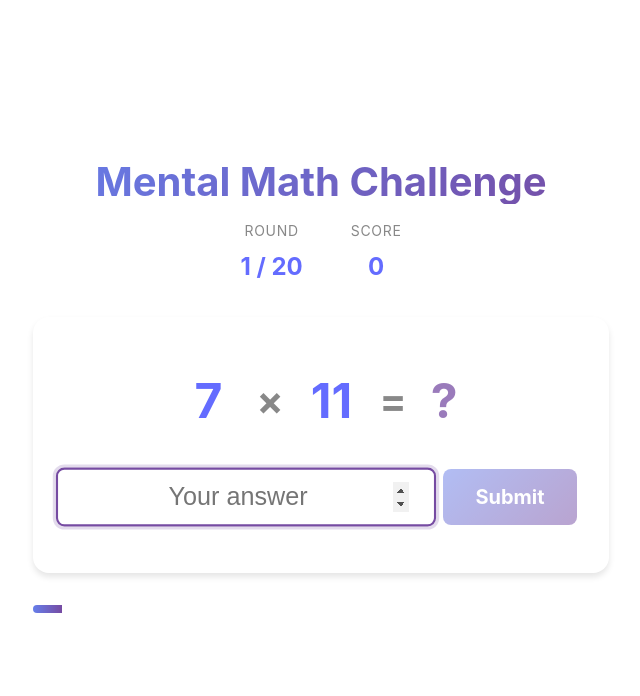
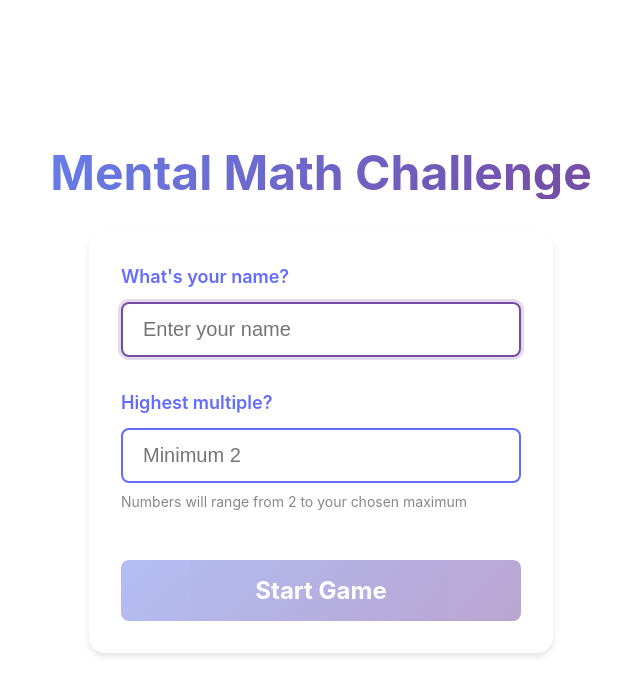
Before and after one commit to alq666/mental, a React (Vite) app: page / in a window 1280 px wide. Shown: the top 696 px of the page, without its empty margins (319-959 px from the left). Built offline with nearby package versions, Linux system fonts and the light colour scheme.

Commit message:
Modify the application to ask for the name, and for the highest multiple at the beginning of the session. Then use that multiple as an upper bound for the numbers to multiply Also, measure the time to reach the 20 answers and print that time at the end.

```diff
--- a/src/App.css
+++ b/src/App.css
@@ -25,6 +25,13 @@
     -webkit-background-clip: text;
     -webkit-text-fill-color: transparent;
     background-clip: text;
+}
+
+.player-name {
+    font-size: 1rem;
+    color: #888;
+    margin: 0;
+    font-weight: 500;
 }
 
 .game-stats {
@@ -251,6 +258,17 @@
     margin: 0.5rem 0 0 0;
 }
 
+.time-taken {
+    font-size: 1.25rem;
+    color: #888;
+    margin: 1rem 0 0 0;
+}
+
+.time-taken strong {
+    color: #646cff;
+    font-size: 1.5rem;
+}
+
 .restart-button {
     font-size: 1.5rem;
     padding: 1rem 3rem;
@@ -272,8 +290,102 @@
     transform: translateY(0);
 }
 
+/* Setup Screen */
+.setup-container {
+    display: flex;
+    flex-direction: column;
+    align-items: center;
+    gap: 2rem;
+    padding: 2rem;
+    animation: fadeIn 0.5s ease;
+}
+
+.setup-container h1 {
+    margin: 0;
+    font-size: 3rem;
+    background: linear-gradient(135deg, #667eea 0%, #764ba2 100%);
+    -webkit-background-clip: text;
+    -webkit-text-fill-color: transparent;
+    background-clip: text;
+}
+
+.setup-form {
+    display: flex;
+    flex-direction: column;
+    gap: 2rem;
+    width: 100%;
+    max-width: 400px;
+    background: rgba(255, 255, 255, 0.05);
+    border-radius: 1rem;
+    padding: 2rem;
+    box-shadow: 0 4px 6px rgba(0, 0, 0, 0.1);
+}
+
+.form-group {
+    display: flex;
+    flex-direction: column;
+    gap: 0.75rem;
+    text-align: left;
+}
+
+.form-group label {
+    font-size: 1.125rem;
+    font-weight: 600;
+    color: #646cff;
+}
+
+.setup-input {
+    font-size: 1.25rem;
+    padding: 0.875rem 1.25rem;
+    border: 2px solid #646cff;
+    border-radius: 0.5rem;
+    background: rgba(255, 255, 255, 0.05);
+    color: inherit;
+    transition: all 0.3s ease;
+}
+
+.setup-input:focus {
+    outline: none;
+    border-color: #764ba2;
+    box-shadow: 0 0 0 3px rgba(118, 75, 162, 0.2);
+}
+
+.form-hint {
+    font-size: 0.875rem;
+    color: #888;
+    margin-top: -0.25rem;
+}
+
+.start-button {
+    font-size: 1.5rem;
+    padding: 1rem 2rem;
+    border: none;
+    border-radius: 0.5rem;
+    background: linear-gradient(135deg, #667eea 0%, #764ba2 100%);
+    color: white;
+    font-weight: bold;
+    cursor: pointer;
+    transition: all 0.3s ease;
+    margin-top: 1rem;
+}
+
+.start-button:hover:not(:disabled) {
+    transform: translateY(-2px);
+    box-shadow: 0 8px 25px rgba(102, 126, 234, 0.4);
+}
+
+.start-button:active:not(:disabled) {
+    transform: translateY(0);
+}
+
+.start-button:disabled {
+    opacity: 0.5;
+    cursor: not-allowed;
+}
+
 /* Responsive Design */
 @media (max-width: 640px) {
+    .setup-container h1,
     .game-header h1 {
         font-size: 2rem;
     }
--- a/src/App.tsx
+++ b/src/App.tsx
@@ -4,8 +4,13 @@ import "./App.css";
 function App() {
   const TOTAL_ROUNDS = 20;
   const MIN_NUMBER = 2;
-  const MAX_NUMBER = 20;
 
+  // Setup state
+  const [gameStarted, setGameStarted] = useState(false);
+  const [playerName, setPlayerName] = useState("");
+  const [maxMultiple, setMaxMultiple] = useState("");
+
+  // Game state
   const [num1, setNum1] = useState(0);
   const [num2, setNum2] = useState(0);
   const [userAnswer, setUserAnswer] = useState("");
@@ -15,10 +20,17 @@ function App() {
   const [gameOver, setGameOver] = useState(false);
   const [showAnswer, setShowAnswer] = useState(false);
 
+  // Timer state
+  const [startTime, setStartTime] = useState<number | null>(null);
+  const [endTime, setEndTime] = useState<number | null>(null);
+
   // Generate new random numbers
   const generateNewQuestion = () => {
-    const newNum1 = Math.floor(Math.random() * MAX_NUMBER) + MIN_NUMBER;
-    const newNum2 = Math.floor(Math.random() * MAX_NUMBER) + MIN_NUMBER;
+    const maxNum = parseInt(maxMultiple) || 20;
+    const newNum1 =
+      Math.floor(Math.random() * (maxNum - MIN_NUMBER + 1)) + MIN_NUMBER;
+    const newNum2 =
+      Math.floor(Math.random() * (maxNum - MIN_NUMBER + 1)) + MIN_NUMBER;
     setNum1(newNum1);
     setNum2(newNum2);
     setUserAnswer("");
@@ -26,10 +38,25 @@ function App() {
     setShowAnswer(false);
   };
 
-  // Initialize first question
+  const handleStartGame = (e: React.FormEvent) => {
+    e.preventDefault();
+    if (
+      playerName.trim() === "" ||
+      maxMultiple === "" ||
+      parseInt(maxMultiple) < MIN_NUMBER
+    ) {
+      return;
+    }
+    setGameStarted(true);
+    setStartTime(Date.now());
+  };
+
+  // Initialize first question when game starts
   useEffect(() => {
-    generateNewQuestion();
-  }, []);
+    if (gameStarted && !gameOver) {
+      generateNewQuestion();
+    }
+  }, [gameStarted]);
 
   const handleSubmit = (e: React.FormEvent) => {
     e.preventDefault();
@@ -51,6 +78,7 @@ function App() {
     // Move to next round or end game
     setTimeout(() => {
       if (round >= TOTAL_ROUNDS) {
+        setEndTime(Date.now());
         setGameOver(true);
       } else {
         setRound(round + 1);
@@ -63,20 +91,84 @@ function App() {
     setScore(0);
     setRound(1);
     setGameOver(false);
-    generateNewQuestion();
+    setGameStarted(false);
+    setPlayerName("");
+    setMaxMultiple("");
+    setStartTime(null);
+    setEndTime(null);
   };
 
+  // Setup screen
+  if (!gameStarted) {
+    return (
+      <div className="game-container">
+        <div className="setup-container">
+          <h1>Mental Math Challenge</h1>
+          <form onSubmit={handleStartGame} className="setup-form">
+            <div className="form-group">
+              <label htmlFor="playerName">What's your name?</label>
+              <input
+                id="playerName"
+                type="text"
+                value={playerName}
+                onChange={(e) => setPlayerName(e.target.value)}
+                placeholder="Enter your name"
+                className="setup-input"
+                autoFocus
+              />
+            </div>
+
+            <div className="form-group">
+              <label htmlFor="maxMultiple">Highest multiple?</label>
+              <input
+                id="maxMultiple"
+                type="number"
+                value={maxMultiple}
+                onChange={(e) => setMaxMultiple(e.target.value)}
+                placeholder={`Minimum ${MIN_NUMBER}`}
+                min={MIN_NUMBER}
+                className="setup-input"
+              />
+              <small className="form-hint">
+                Numbers will range from {MIN_NUMBER} to your chosen maximum
+              </small>
+            </div>
+
+            <button
+              type="submit"
+              className="start-button"
+              disabled={
+                playerName.trim() === "" ||
+                maxMultiple === "" ||
+                parseInt(maxMultiple) < MIN_NUMBER
+              }
+            >
+              Start Game
+            </button>
+          </form>
+        </div>
+      </div>
+    );
+  }
+
+  // Game over screen
   if (gameOver) {
     const percentage = Math.round((score / TOTAL_ROUNDS) * 100);
+    const timeTaken =
+      startTime && endTime ? ((endTime - startTime) / 1000).toFixed(2) : "0";
+
     return (
       <div className="game-container">
         <div className="game-over">
-          <h1>Game Over! 🎉</h1>
+          <h1>Game Over, {playerName}! 🎉</h1>
           <div className="final-score">
             <p className="score-large">
               {score} / {TOTAL_ROUNDS}
             </p>
             <p className="percentage">{percentage}% Correct</p>
+            <p className="time-taken">
+              ⏱️ Time: <strong>{timeTaken}</strong> seconds
+            </p>
           </div>
           <button onClick={restartGame} className="restart-button">
             Play Again
@@ -86,10 +178,12 @@ function App() {
     );
   }
 
+  // Game screen
   return (
     <div className="game-container">
       <div className="game-header">
         <h1>Mental Math Challenge</h1>
+        <p className="player-name">Player: {playerName}</p>
         <div className="game-stats">
           <div className="stat">
             <span className="stat-label">Round</span>
```
